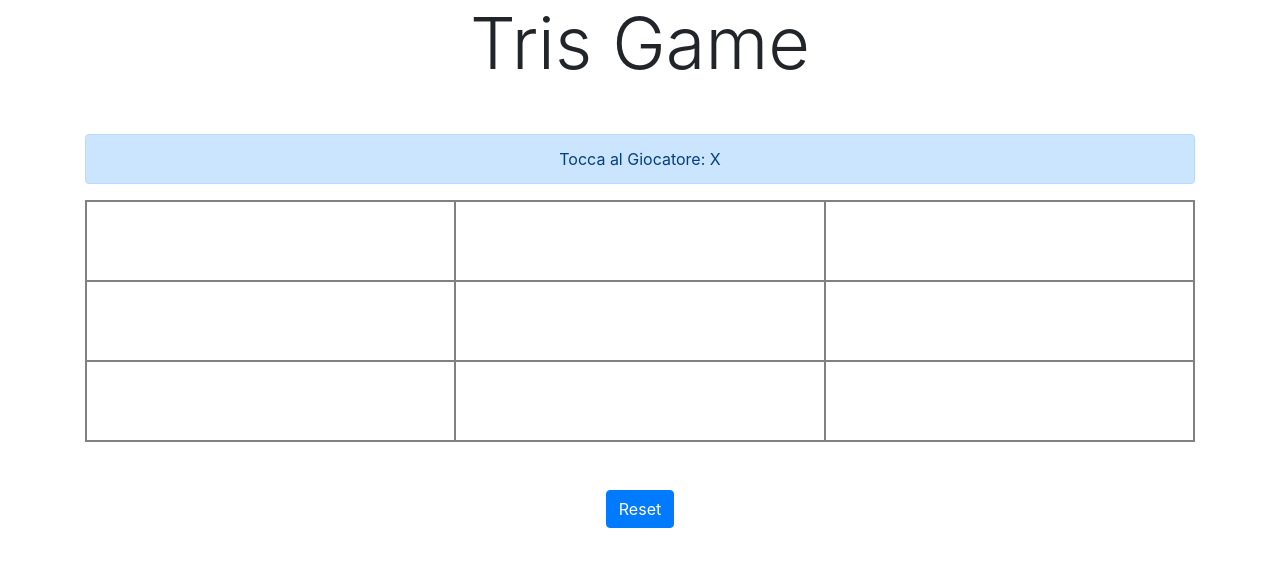
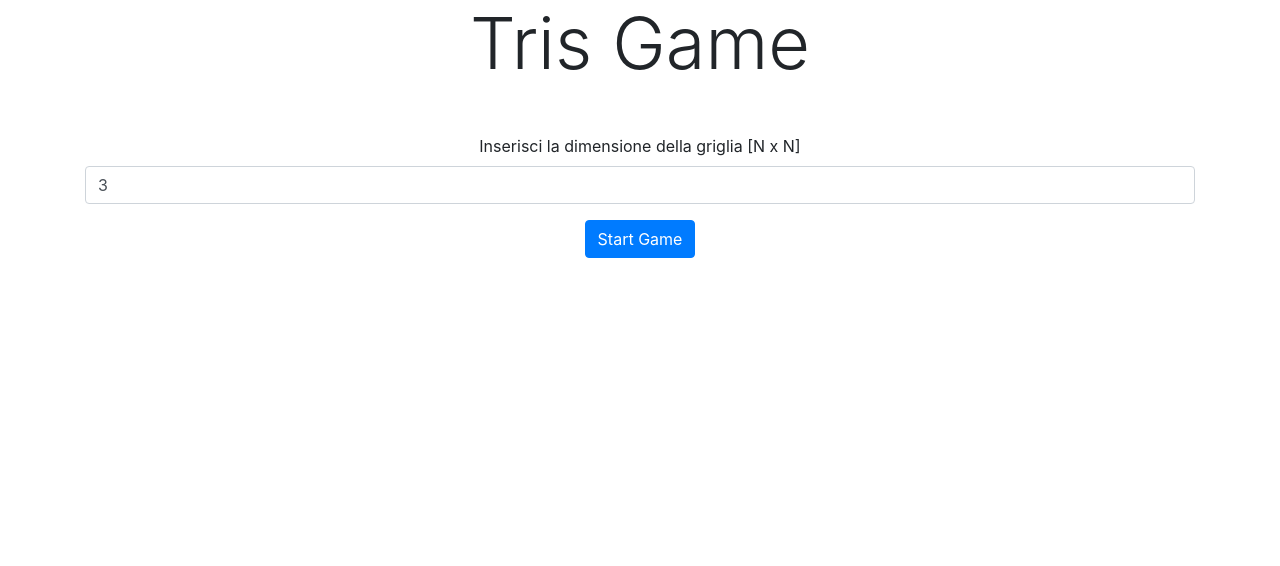
Before and after one commit to cassanellicarlo/tris, an Angular app: page / in a window 1280 px wide. Shown: the top 566 px of the page. Built offline with nearby package versions, Linux system fonts and the light colour scheme.

Commit message:
aggiunta la possibilità di cambiare la dimensione della griglia

```diff
--- a/src/app/app.module.ts
+++ b/src/app/app.module.ts
@@ -1,8 +1,8 @@
 import { BrowserModule } from '@angular/platform-browser';
 import { NgModule } from '@angular/core';
-
 import { AppComponent } from './app.component';
 import { GiocoComponent } from './components/gioco/gioco.component';
+import { FormsModule } from '@angular/forms';
 
 @NgModule({
   declarations: [
@@ -10,7 +10,8 @@ import { GiocoComponent } from './components/gioco/gioco.component';
     GiocoComponent
   ],
   imports: [
-    BrowserModule
+    BrowserModule,
+    FormsModule
   ],
   providers: [],
   bootstrap: [AppComponent]
--- a/src/app/components/gioco/gioco.component.html
+++ b/src/app/components/gioco/gioco.component.html
@@ -1,4 +1,11 @@
 <div class="container">
+
+  <label for="dimgriglia">Inserisci la dimensione della griglia [N x N]</label>
+  <div class="input-group mb-3">
+    <input type="number" min="2" id="dimgriglia" class="form-control" [(ngModel)]="dimensioneGriglia" placeholder="Dimensione Griglia">
+  </div>
+
+  <button class="btn btn-primary mb-5" (click)="initGame()">Start Game</button>
 
   <div *ngIf="messaggio2" class="alert alert-primary" role="alert">
         {{messaggio2}}
@@ -21,5 +28,4 @@
 
   </table>
 
-  <button class="btn btn-primary" (click)="initGame()">Reset</button>
 </div>
--- a/src/app/components/gioco/gioco.component.ts
+++ b/src/app/components/gioco/gioco.component.ts
@@ -8,12 +8,8 @@ import { Quadrato } from 'src/app/models/Quadrato';
 })
 export class GiocoComponent implements OnInit {
 
-  griglia = [
-    [null,null,null],
-    [null,null,null],
-    [null,null,null],
-  ];
-
+  griglia = [];
+  dimensioneGriglia: number=3;
   giocatore1:string= "X";
   giocatore2:string = "O";
   giocatori = [this.giocatore1, this.giocatore2];
@@ -28,11 +24,12 @@ export class GiocoComponent implements OnInit {
   }
 
   ngOnInit() {
-    this.initGame();
   }
 
   // Inizializzazione del gioco
   initGame (){
+
+    console.log(this.dimensioneGriglia);
 
     this.giocatoreAttuale = this.giocatori[0]; // Inizia il giocatore 1 ("X")
     this.messaggio2="Tocca al Giocatore: "+this.giocatoreAttuale;
@@ -41,8 +38,9 @@ export class GiocoComponent implements OnInit {
     this.finito=false;
 
     // Inizializzazione della matrice
-    for(let i=0;i<this.griglia.length;i++){
-      for(let j=0;j<this.griglia[i].length;j++){
+    for(let i=0;i<this.dimensioneGriglia;i++){
+      this.griglia[i]=[];
+      for(let j=0;j<this.dimensioneGriglia;j++){
         this.griglia[i][j]=new Quadrato("",true);
       }
     }
@@ -67,7 +65,7 @@ export class GiocoComponent implements OnInit {
         this.cambiaGiocatore();
 
         console.log("MOSSA: "+this.mosse);
-        if(this.mosse==9 && !this.finito){
+        if(this.mosse == (this.dimensioneGriglia*this.dimensioneGriglia) && !this.finito){
           this.messaggio="Gioco finito! E' finita Pari.";
           this.messaggio2=undefined;
         }
@@ -83,7 +81,7 @@ export class GiocoComponent implements OnInit {
     }
 
     else {
-      this.messaggio="Il gioco è finito! Clicca su Reset per ricominciare";
+      this.messaggio="Il gioco è finito! Clicca su Start Game per ricominciare";
       this.messaggio2=undefined;
     }
 
@@ -131,11 +129,12 @@ export class GiocoComponent implements OnInit {
   checkWinDiagonal (){
 
     const diagonale1 = [];
-    diagonale1.push(
-      this.griglia[0][0].valore,
-      this.griglia[1][1].valore,
-      this.griglia[2][2].valore
-    );
+    const diagonale2 = [];
+
+    for(let i=0;i<this.griglia.length;i++){
+      diagonale1.push(this.griglia[i][i].valore);
+      diagonale2.push(this.griglia[i][this.griglia.length-i]);
+    }
 
     const diagonale1Uguale = diagonale1.reduce ( (a,b) => a===b ? a : false);
 
@@ -143,13 +142,6 @@ export class GiocoComponent implements OnInit {
       console.log("Vincita diagonale 1 Giocatore:" +this.giocatoreAttuale);
       this.vincita();
     }
-
-    const diagonale2 = [];
-    diagonale2.push(
-      this.griglia[0][2].valore,
-      this.griglia[1][1].valore,
-      this.griglia[2][0].valore
-    );
 
     const diagonale2Uguale = diagonale2.reduce ( (a,b) => a===b ? a : false);
 
```
